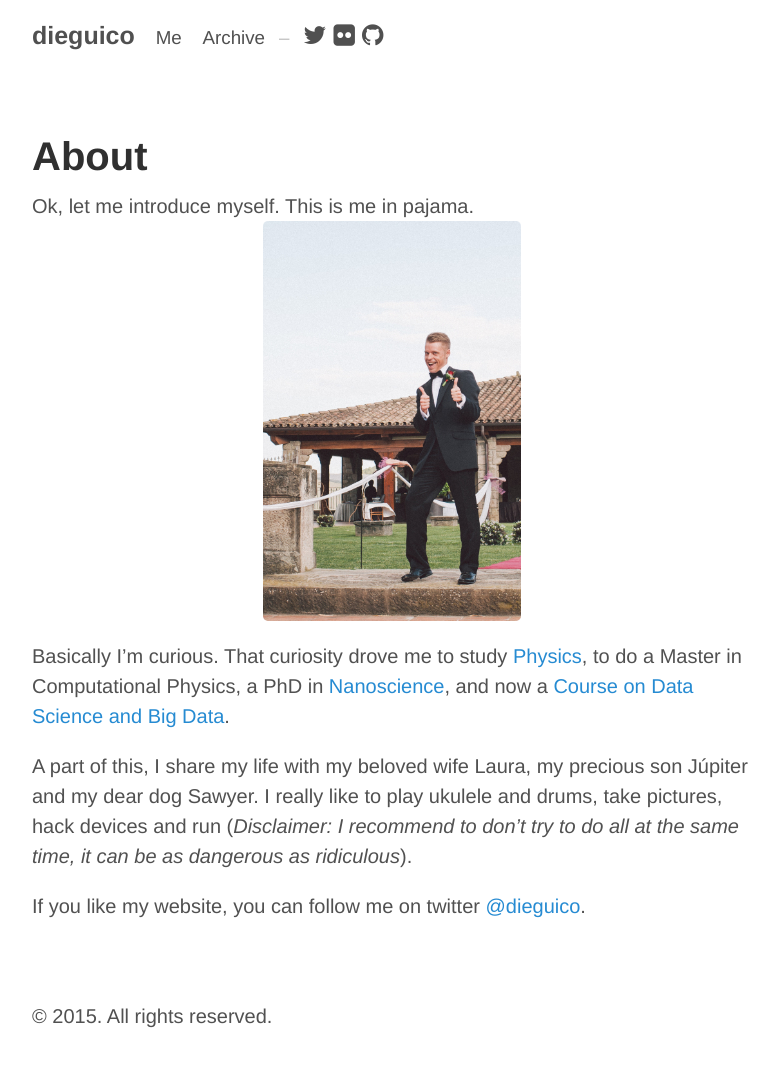
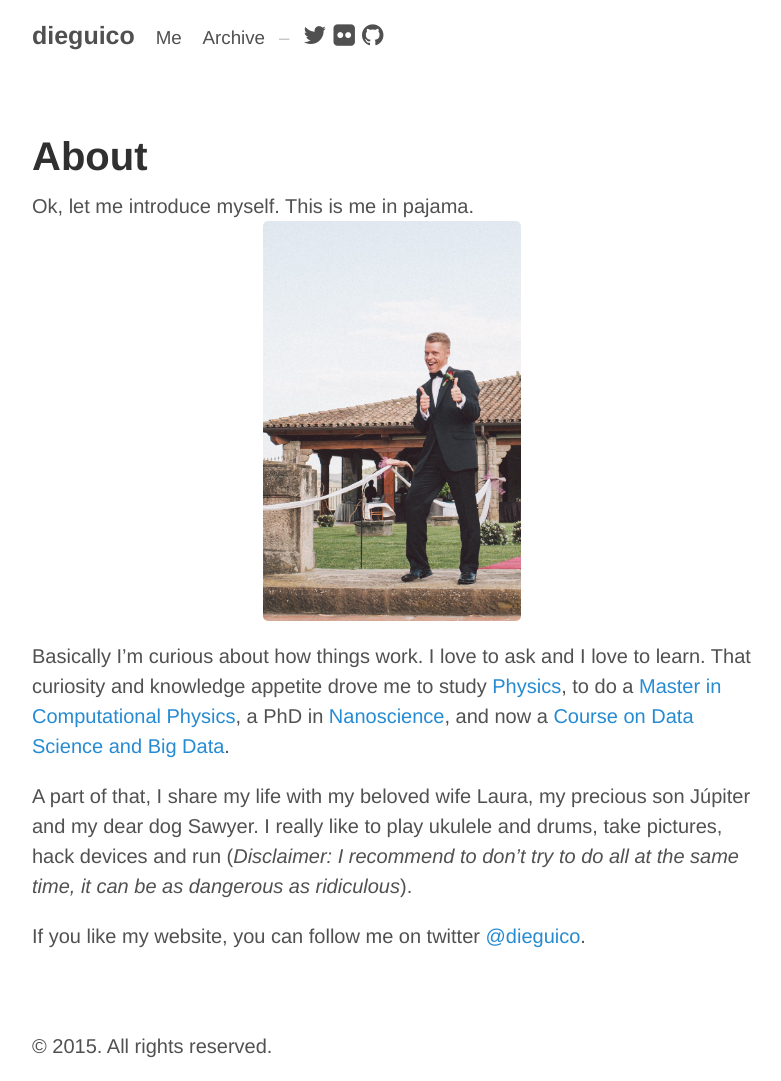
Before and after one commit to dieguico/old.dieguico.github.io, a Jekyll site: the page built from about.md, in a window 1280 px wide. Shown: the whole page, without its empty margins (248-1029 px from the left). Built offline with Jekyll 4.4.1, drawn with Linux system fonts in a browser that asks for light colours; nearby versions of some CDN libraries; Markdown is read by kramdown in place of the engine named in the settings; before the commit the page ends 1051 px from its top, so only the background shows below that.

Commit message:
expand about

```diff
--- a/about.md
+++ b/about.md
@@ -6,8 +6,8 @@ title: About
 Ok, let me introduce myself. This is me in pajama.
 ![Suit up!](/assets/me.jpg)
 
-Basically I’m curious. That curiosity drove me to study [Physics](http://www.ub.edu/fisica/en/), to do a Master in Computational Physics, a PhD in [Nanoscience](http://www.ub.edu/in2ub/doctorat_nanociencia/index.php?option=com_content&view=article&id=27:home-cat-2&catid=9:english&lang=en&Itemid=102), and now a [Course on Data Science and Big Data](http://www.ub.edu/datascience/).
+Basically I’m curious about how things work. I love to ask and I love to learn. That curiosity and knowledge appetite drove me to study [Physics](http://www.ub.edu/fisica/en/), to do a [Master in Computational Physics](https://dfen.upc.edu/masters-i-doctorat/masters/fca), a PhD in [Nanoscience](http://www.ub.edu/in2ub/doctorat_nanociencia/index.php?option=com_content&view=article&id=27:home-cat-2&catid=9:english&lang=en&Itemid=102), and now a [Course on Data Science and Big Data](http://www.ub.edu/datascience/).
 
-A part of this, I share my life with my beloved wife Laura, my precious son Júpiter and my dear dog Sawyer. I really like to play ukulele and drums, take pictures, hack devices and run (*Disclaimer: I recommend to don’t try to do all at the same time, it can be as dangerous as ridiculous*).
+A part of that, I share my life with my beloved wife Laura, my precious son Júpiter and my dear dog Sawyer. I really like to play ukulele and drums, take pictures, hack devices and run (*Disclaimer: I recommend to don’t try to do all at the same time, it can be as dangerous as ridiculous*).
 
 If you like my website, you can follow me on twitter [@dieguico](https://twitter.com/dieguico).
```
